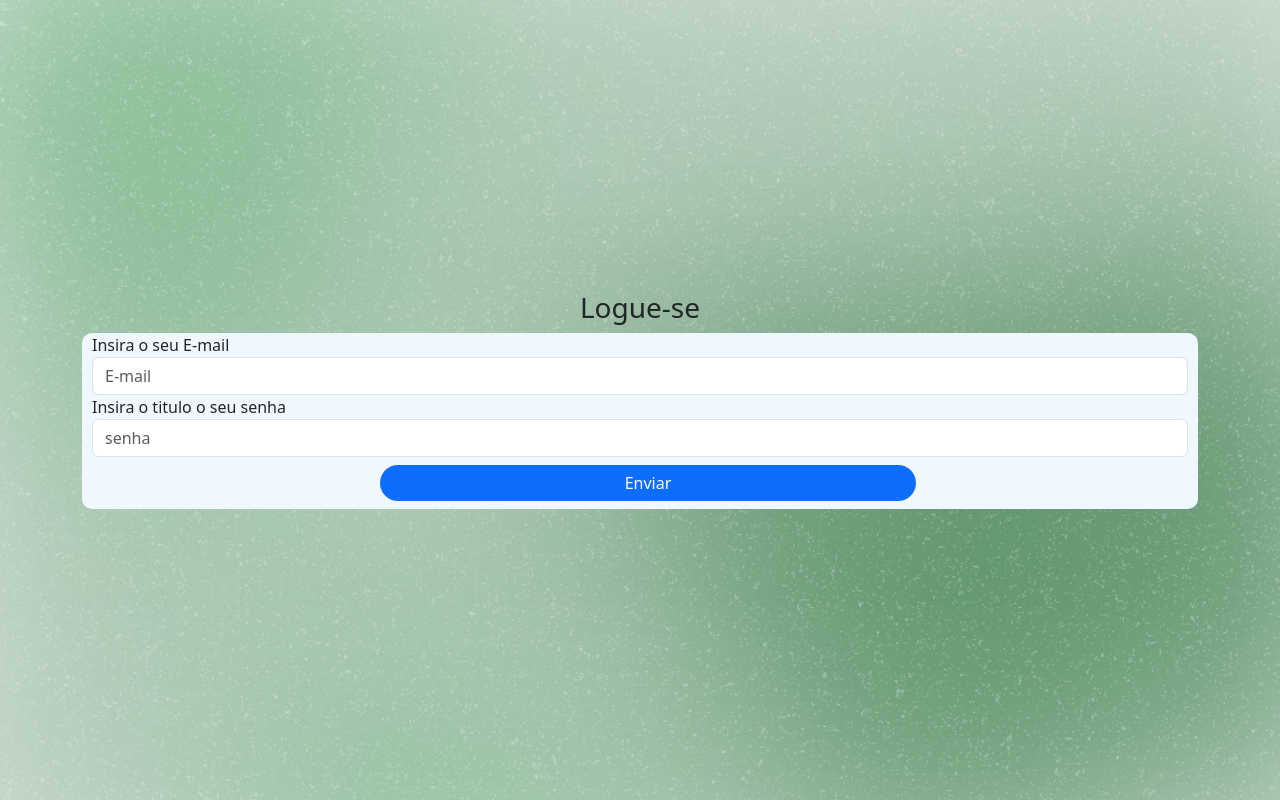
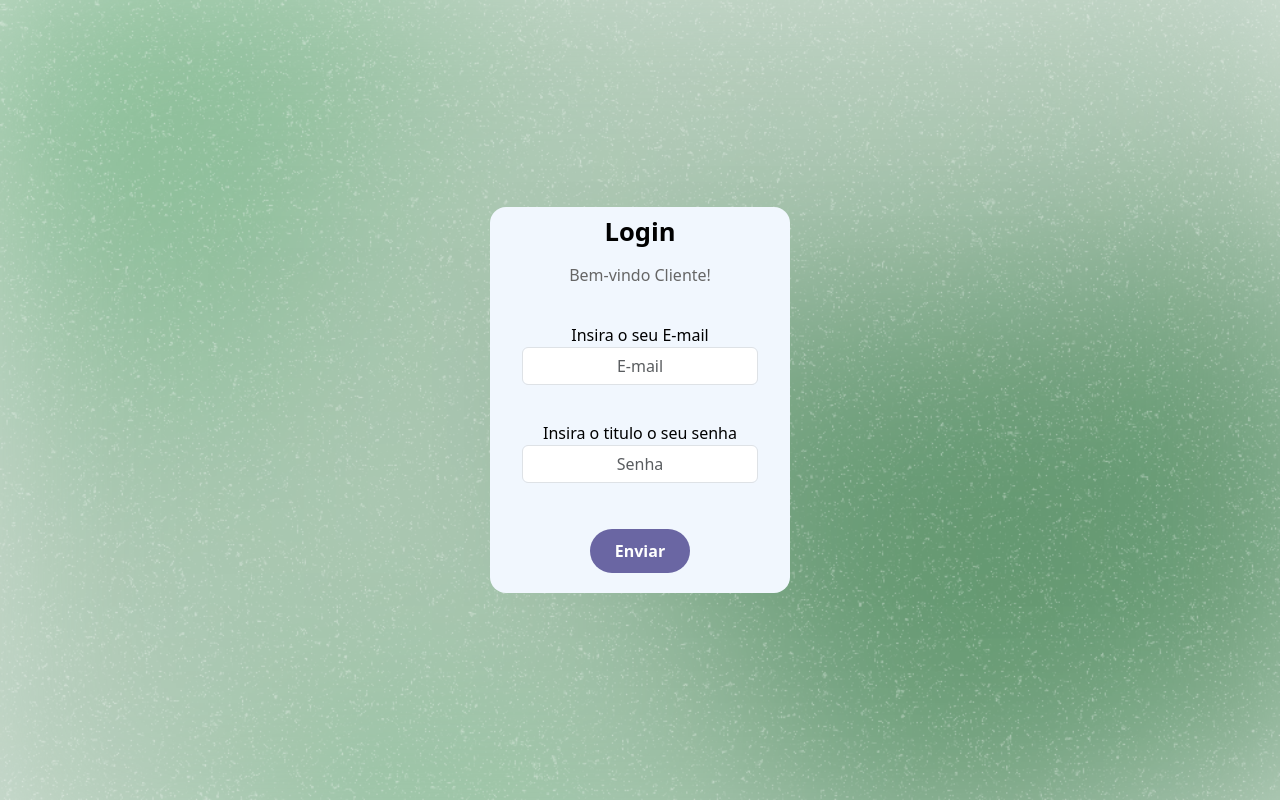
Before and after one commit to Joao14F/Que-Beleza, a PHP site: page /loginUsu.php in a window 1280 px wide. Run offline with PHP 8.4, Linux system fonts and the light colour scheme; some libraries are stand-ins or nearby versions.

Commit message:
terminado!!!!

```diff
--- a/Bolsa/front/css/CadProf.css
+++ b/Bolsa/front/css/CadProf.css
@@ -2,7 +2,7 @@ body {
     background-image: url('tela.png');
     background-repeat: no-repeat;
     background-size: cover;
-    height: 100dvh;
+    height: 100%;
 }
 
 .container {
@@ -27,6 +27,7 @@ body {
   .title {
     font-weight: bold;
     font-size: 1.6rem;
+    padding-top: 10px;
   }
 
   .subtitle {
--- a/Bolsa/front/css/cadServicos.css
+++ b/Bolsa/front/css/cadServicos.css
@@ -2,7 +2,7 @@ body {
   background-image: url('tela.png');
   background-repeat: no-repeat;
   background-size: cover;
-  height: 100dvh;
+  height: 100%
 }
 
 form {
--- a/Bolsa/front/css/cardapio.css
+++ b/Bolsa/front/css/cardapio.css
@@ -3,7 +3,7 @@
 
 body {
     background-color: #6a66a33f;
-    height: 100dvh;
+    height: 100%;
     position: relative;
   }
 
--- a/Bolsa/front/css/loginUsu.css
+++ b/Bolsa/front/css/loginUsu.css
@@ -5,13 +5,148 @@ body {
     height: 100dvh;
 }
 
-form{
-    background-color: aliceblue;
-    border-radius: 10px;
-    padding: 0px 10px;
-}
+.container {
+    margin-top: 20px;
+    margin-bottom: 20px;
+    max-width: 300px;
+    background: #f1f7fe;
+    overflow: hidden;
+    border-radius: 16px;
+    color: #010101;
+  }
 
-input[type="submit"] {
-   border-radius: 25px;
-   border: none;
-}
+  .form {
+    position: relative;
+    display: flex;
+    flex-direction: column;
+    gap: 16px;
+    text-align: center;
+  }
+
+  /*Form text*/
+  .title {
+    font-weight: bold;
+    font-size: 1.6rem;
+  }
+
+  .subtitle {
+    font-size: 1rem;
+    color: #666;
+  }
+
+  /*Inputs box*/
+  .form-group {
+    overflow: hidden;
+    border-radius: 8px;
+    margin-top: 10px;
+    margin-bottom: 10px;
+  }
+
+  .input {
+    background: none;
+    border: 0;
+    outline: 0;
+    height: 40px;
+    border-bottom: 1px solid #eee;
+    font-size: .9rem;
+    padding: 15px;
+  }
+
+  /*botao*/
+  button {
+    background-color: #6a66a3;
+    color: #fff;
+    border: 0;
+    border-radius: 24px;
+    padding: 10px 16px;
+    margin-top: 20px;
+    width: 100px;
+    align-items: center;
+    text-align: center;
+    font-size: 1rem;
+    font-weight: 600;
+    cursor: pointer;
+    transition: background-color .3s ease;
+  }
+
+  .form button:hover {
+    background-color: #542e54;
+  }
+
+  .form-control {
+    display: block;
+    text-align: center;
+    padding: 0.375rem 0.375rem;
+    font-size: 1rem;
+    font-weight: 400;
+    line-height: 1.5;
+    color: var(--bs-body-color);
+    background-color: var(--bs-body-bg);
+    background-clip: padding-box;
+    transition: border-color.15s ease-in-out,box-shadow .15s ease-in-out;
+  }
+  .form-control:hover {
+  background-color: #bdd2c2;
+  }
+
+  :root {
+    --background-gradient: linear-gradient(178deg, #ffff33 10%, #3333ff);
+    --gray: #34495e;
+    --darkgray: #2c3e50;
+  }
+
+  select {
+    /* Reset Select */
+    appearance: none;
+    outline: 10px;
+    border: 0 ;
+    box-shadow: none;
+    /* Personalize */
+    flex: 1;
+    padding: 0 1em;
+    color: black;
+    background-color:#bdd2c2;
+    background-image: none;
+    width: 140px;
+    border-radius: 8px;
+  }
+  /* Remove IE arrow */
+  select::-ms-expand {
+    display: none;
+  }
+  /* Custom Select wrapper */
+  .select {
+    position: relative;
+    display: flex;
+    width: 20em;
+    height: 3em;
+    border-radius: .25em;
+  }
+  /* Arrow */
+  .select::after {
+    position: absolute;
+    top: 0;
+    right: 0;
+    padding: 1em;
+    transition: .25s all ease;
+    pointer-events: none;
+  }
+  /* Transition */
+  .select:hover::after {
+    color: #6A66A3;
+  }
+
+  /* Other styles*/
+  a {
+    font-weight: bold;
+    color: var(--gray);
+    text-decoration: drop-shadow;
+    padding: .25em;
+    border-radius: .50em;
+  }
+
+  .down_note {
+      display: flex;
+      justify-content: center;
+
+  }
--- a/Bolsa/front/loginUsu.php
+++ b/Bolsa/front/loginUsu.php
@@ -15,10 +15,11 @@
     <div class="container">
         <div class="row">
             <div class="col-12 text-center">
-                <h3>Logue-se</h3>
+            <h1 class="title" style="padding: 10px">Login</h1>
+                <h2 class="subtitle"> Bem-vindo Cliente! </h2>
             </div>
         </div>
-        <form action="../back/loginProf_back.php" method="POST">
+        <form class="form" action="../back/loginProf_back.php" method="POST" style="padding: 20px">
             <div class="row">
                 <div class="form-group">
                     <label class="areas" for="InputEmail1">Insira o seu E-mail</label>
@@ -28,12 +29,12 @@
             <div class="row">
                 <div class="form-group">
                     <label class="areas" for="InputEmail1">Insira o titulo o seu senha</label>
-                    <input type="password" class="form-control" id="Nome" placeholder="senha" name="senha" required>
+                    <input type="password" class="form-control" id="Nome" placeholder="Senha" name="senha" required>
                 </div>
             </div>
             <div class="row justify-content-center">
-                <div class="col-6">
-                    <input type="submit" value="Enviar" name="submit" class="btn btn-primary w-100 m-2">
+            <div class="enviar text-center">
+                    <button for="enviar">Enviar </button>
                 </div>
             </div>
         </form>
```
Also changed, not shown: Bolsa/front/css/loginProf.css (+144 -9 lines), Bolsa/front/loginProf.php (+6 -5 lines).
